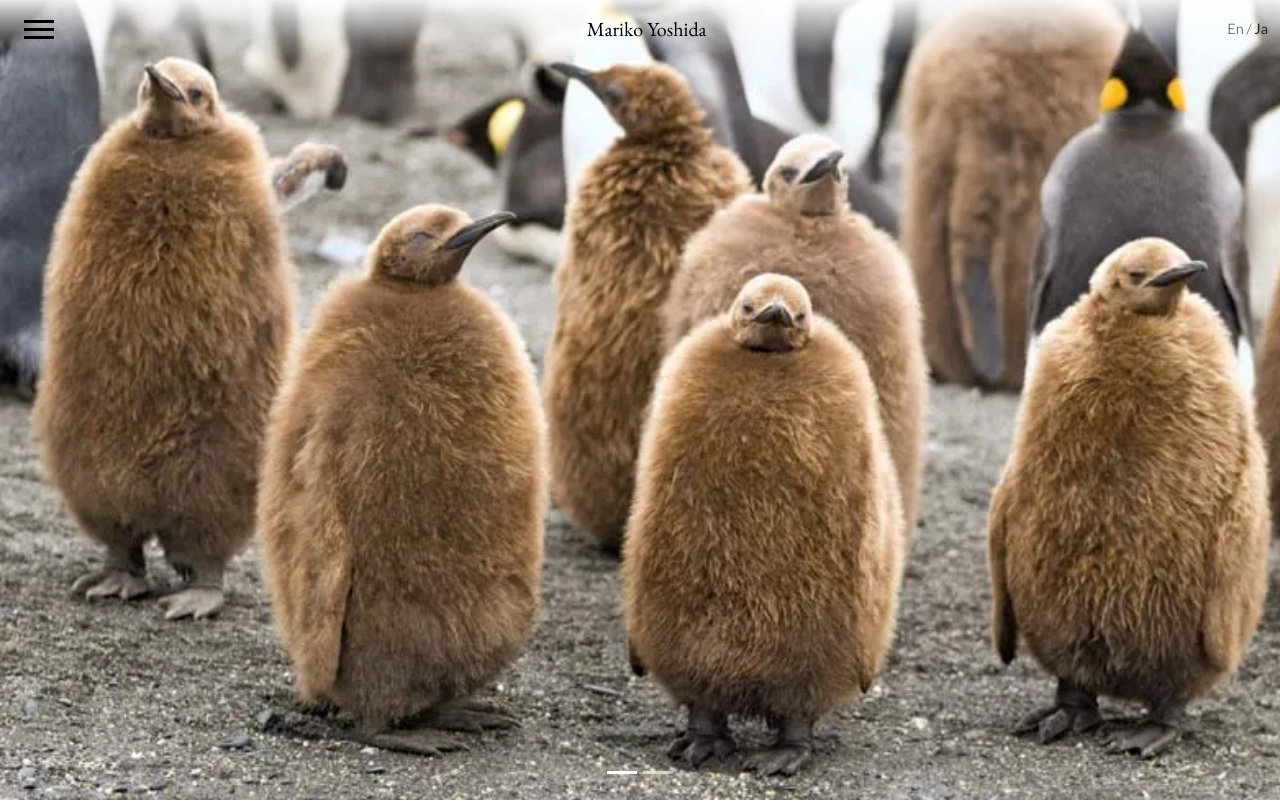
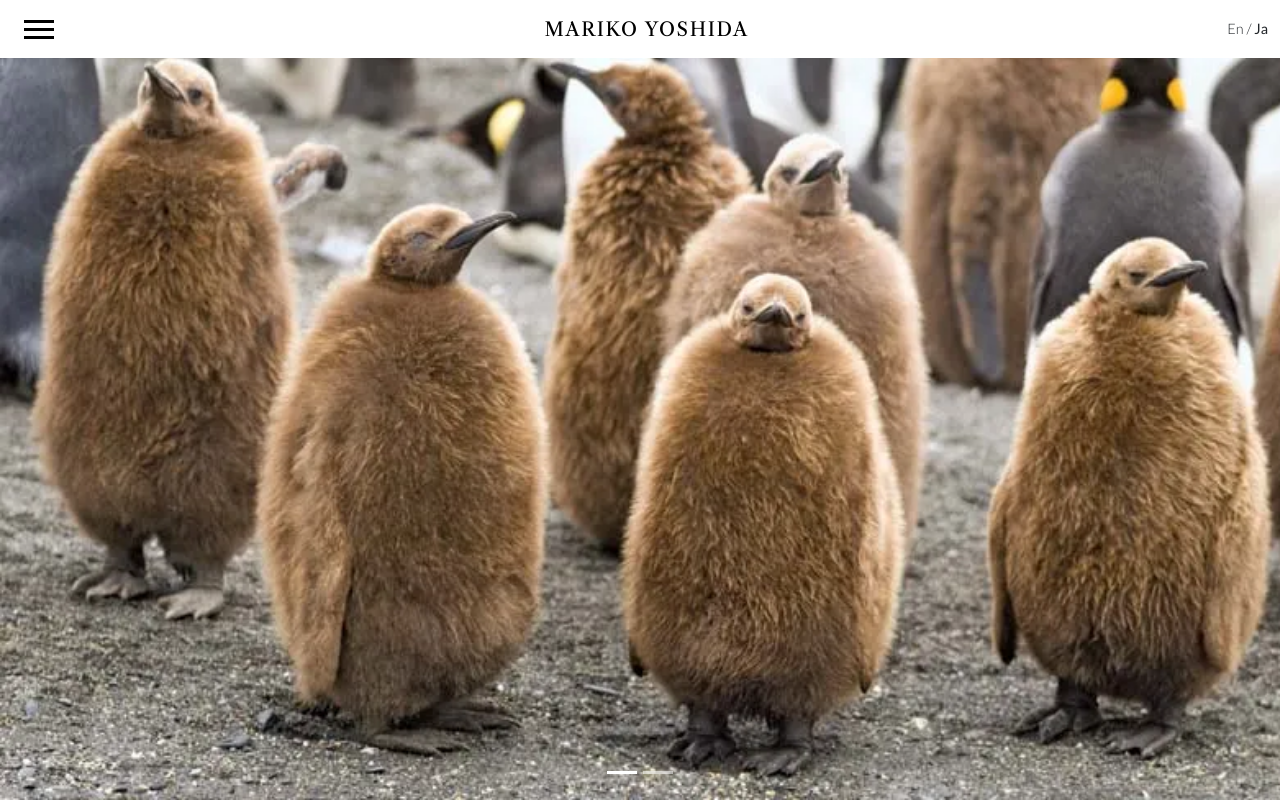
Before and after one commit to knagata-org/marikoyoshida, a plain HTML site: page index.html in a window 1280 px wide. Shown: the top 802 px of the page. Drawn offline with nearby package versions, Linux system fonts and the light colour scheme.

Commit message:
detailed revisions

```diff
--- a/css/main.css
+++ b/css/main.css
@@ -18,7 +18,8 @@
   --hover-color: #FFFA;
   --menu-display: none;
   --sans: "Lato", "Noto Sans JP", sans-serif;
-  --serif: "Noto Serif", "Noto Serif JP", serif;
+  /* --serif: "Lato", "Noto Sans JP", sans-serif; */
+  --serif: "Libre Caslon Text", "Shippori Mincho", serif;
 }
 
 /* ------------------ */
@@ -39,8 +40,12 @@ b{
 
 h1 {
   font-family: var(--serif);
-  font-size: 2rem;
-  font-weight: 500;
+  font-size: 1.8rem;
+  font-weight: 400;
+}
+
+h1.ja {
+  font-weight: 600;
 }
 
 h2 {
@@ -103,13 +108,16 @@ p {
   z-index: 9998;
   width: 100%;
   /* background-color: rgba(255,255,255,0.8); */
-  background: linear-gradient(0deg, rgba(255, 255, 255, 0), rgb(255, 255, 255, 0.9));
+  /* background: linear-gradient(0deg, rgba(255, 255, 255, 0), rgb(255, 255, 255, 0.9)); */
+  background: white;
 }
 
 .navbar-brand{
+  font-size: 1.2rem;
+  letter-spacing: 0.1rem;
   display: block;
   margin: auto;
-  font-family: "EB Garamond", serif;;
+  font-family: var(--serif);
 }
 
 /* .navbar-collapse {
--- a/index.html
+++ b/index.html
@@ -18,10 +18,8 @@
 
     <link rel="preconnect" href="https://fonts.googleapis.com">
     <link rel="preconnect" href="https://fonts.gstatic.com" crossorigin>
-    <link rel="preconnect" href="https://fonts.googleapis.com">
-    <link rel="preconnect" href="https://fonts.gstatic.com" crossorigin>
-    <link href="https://fonts.googleapis.com/css2?family=EB+Garamond:ital,wght@0,400..800;1,400..800&family=Lato:ital,wght@0,100;0,300;0,400;0,700;0,900;1,100;1,300;1,400;1,700;1,900&family=Noto+Sans+JP:wght@100..900&family=Noto+Serif+JP:wght@200..900&family=Noto+Serif:ital,wght@0,100..900;1,100..900&display=swap" rel="stylesheet">
-  </head>
+    <link href="https://fonts.googleapis.com/css2?family=Crimson+Text:ital,wght@0,400;0,600;0,700;1,400;1,600;1,700&family=EB+Garamond:ital,wght@0,400..800;1,400..800&family=Lato:ital,wght@0,100;0,300;0,400;0,700;0,900;1,100;1,300;1,400;1,700;1,900&family=Libre+Caslon+Text:ital,wght@0,400;0,700;1,400&family=Noto+Sans+JP:wght@100..900&family=Noto+Serif:ital,wght@0,100..900;1,100..900&family=Shippori+Mincho&display=swap" rel="stylesheet">
+</head>
   <body>
     <!-------------->
     <!-- LANGUAGE -->
@@ -63,7 +61,7 @@
             <span class="toggler-icon middle-bar"></span>
             <span class="toggler-icon bottom-bar"></span>
           </button>
-          <a class="navbar-brand" href="#">Mariko Yoshida</a>
+          <a class="navbar-brand" href="#">MARIKO YOSHIDA</a>
           <div>En / <b>Ja</b></div>
           <div class="collapse navbar-collapse" id="navbarCollapse">
             <ul class="navbar-nav">
@@ -167,7 +165,7 @@
         <!--3.Publications-->
         <!------------------->
         <div class="py-5 scroll_fade" id="publication">
-          <h1>Publications</h1>
+          <h1 class="ja">出版</h1>
           <div class="row row-cols-1 row-cols-sm-2 row-cols-md-3 g-3">
             <div class="col">
               <div class="container-img my-2">
```
